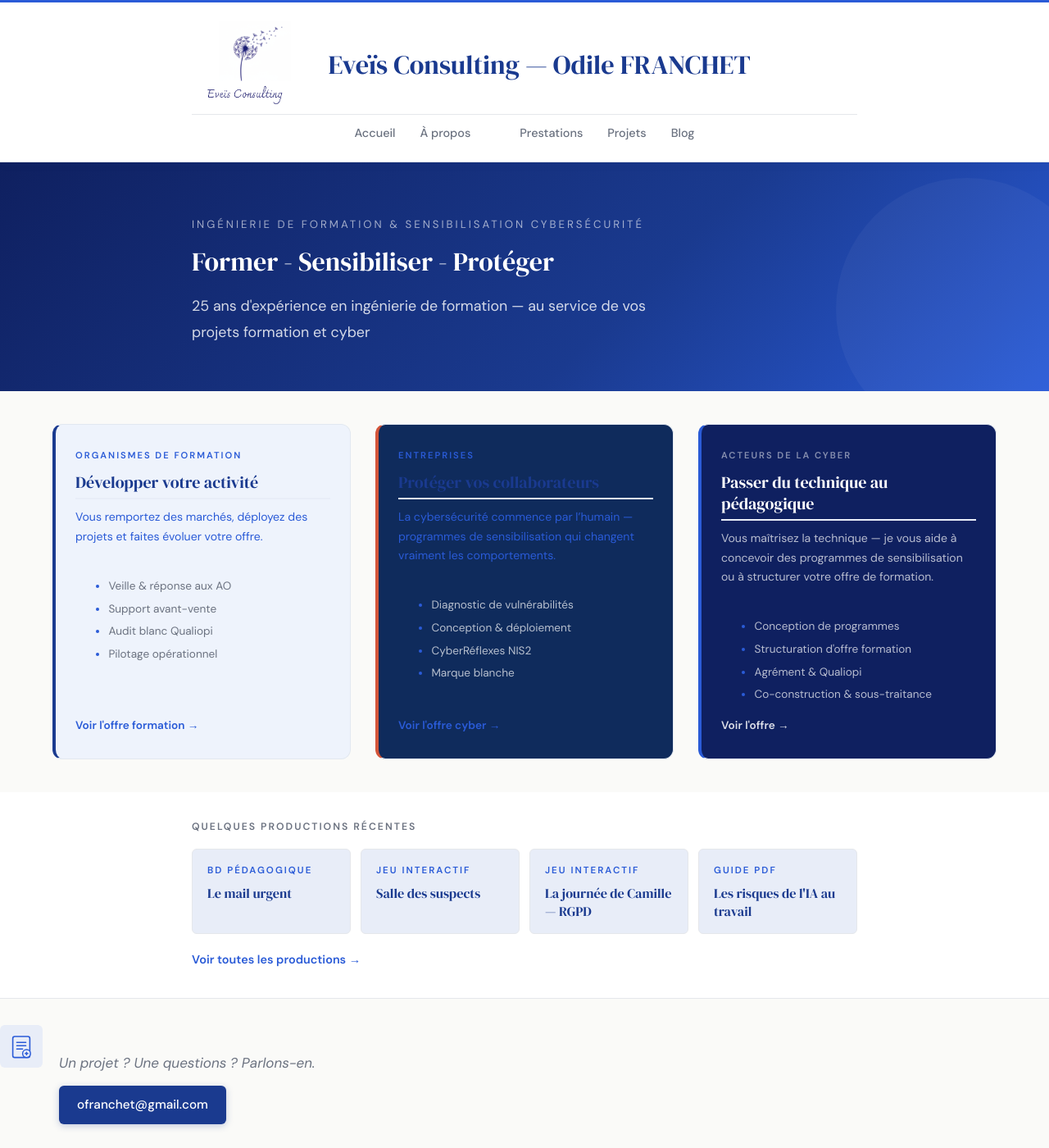
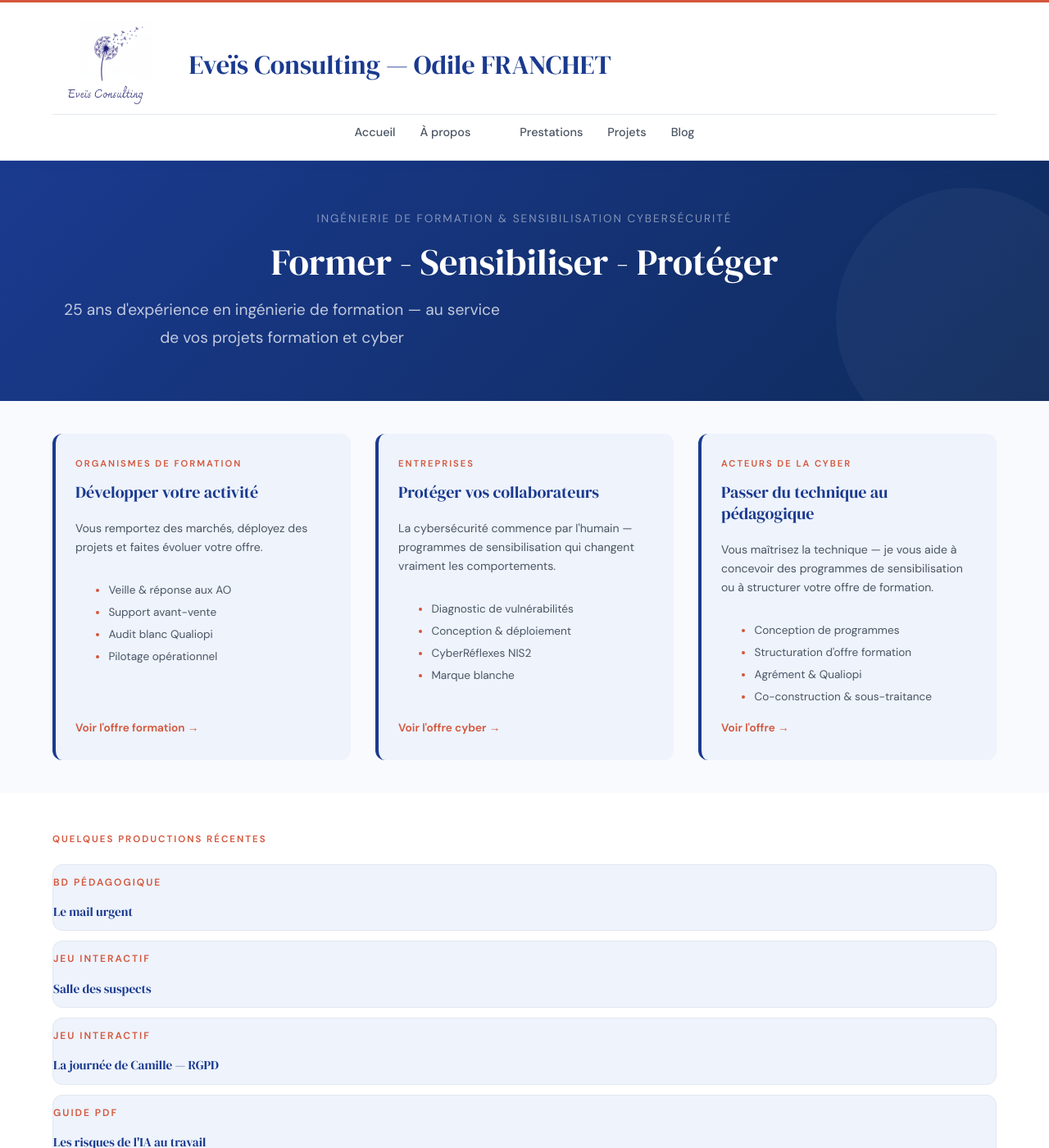
Before and after one commit to ofranchet73/eveis-consulting, a Jekyll site: the page built from index.md, in a window 1280 px wide and 1400 px high. Shown: the whole window at 82% size. Built offline with Jekyll 4.4.1, drawn with Linux system fonts in a browser that asks for light colours; some of the changed text lies outside the part shown.

Commit message:
Update home.html

```diff
--- a/_layouts/home.html
+++ b/_layouts/home.html
@@ -9,52 +9,56 @@
   </div>
 </div>
 
+<!-- Trois cartes identiques -->
 <div class="home-portes-wrap">
-  <div class="home-portes-inner" style="grid-template-columns: repeat(3, 1fr);">
-    <!-- Carte 1 : Organismes de formation -->
-    <a href="/formation.html" class="home-porte home-porte--formation">
+  <div class="home-portes-inner">
+
+    <!-- Carte 1 -->
+    <div class="home-porte">
       <div class="home-porte-tag">ORGANISMES DE FORMATION</div>
       <h2 class="home-porte-titre">Développer votre activité</h2>
       <p class="home-porte-desc">Vous remportez des marchés, déployez des projets et faites évoluer votre offre.</p>
-      <ul style="margin: 10px 0 0 20px; color: var(--muted); font-size: 0.85rem;">
+      <ul>
         <li>Veille & réponse aux AO</li>
         <li>Support avant-vente</li>
         <li>Audit blanc Qualiopi</li>
         <li>Pilotage opérationnel</li>
       </ul>
-      <span class="home-porte-lien">Voir l'offre formation →</span>
-    </a>
+      <a href="/formation.html" class="home-porte-lien">Voir l'offre formation →</a>
+    </div>
 
-    <!-- Carte 2 : Entreprises -->
-    <a href="/cyber.html" class="home-porte home-porte--cyber">
+    <!-- Carte 2 -->
+    <div class="home-porte">
       <div class="home-porte-tag">ENTREPRISES</div>
       <h2 class="home-porte-titre">Protéger vos collaborateurs</h2>
-      <p class="home-porte-desc">La cybersécurité commence par l’humain — programmes de sensibilisation qui changent vraiment les comportements.</p>
-      <ul style="margin: 10px 0 0 20px; color: rgba(255,255,255,0.7); font-size: 0.85rem;">
+      <p class="home-porte-desc">La cybersécurité commence par l'humain — programmes de sensibilisation qui changent vraiment les comportements.</p>
+      <ul>
         <li>Diagnostic de vulnérabilités</li>
         <li>Conception & déploiement</li>
         <li>CyberRéflexes NIS2</li>
         <li>Marque blanche</li>
       </ul>
-      <span class="home-porte-lien">Voir l'offre cyber →</span>
-    </a>
+      <a href="/cyber.html" class="home-porte-lien">Voir l'offre cyber →</a>
+    </div>
 
-    <!-- Carte 3 : Acteurs de la cyber -->
-    <a href="/acteurs.html" class="home-porte" style="background: var(--blue-dark); border-left: 4px solid var(--accent);">
-      <div class="home-porte-tag" style="color: rgba(255,255,255,0.5);">ACTEURS DE LA CYBER</div>
-      <h2 class="home-porte-titre" style="color: var(--white);">Passer du technique au pédagogique</h2>
-      <p class="home-porte-desc" style="color: rgba(255,255,255,0.7);">Vous maîtrisez la technique — je vous aide à concevoir des programmes de sensibilisation ou à structurer votre offre de formation.</p>
-      <ul style="margin: 10px 0 0 20px; color: rgba(255,255,255,0.7); font-size: 0.85rem;">
+    <!-- Carte 3 -->
+    <div class="home-porte">
+      <div class="home-porte-tag">ACTEURS DE LA CYBER</div>
+      <h2 class="home-porte-titre">Passer du technique au pédagogique</h2>
+      <p class="home-porte-desc">Vous maîtrisez la technique — je vous aide à concevoir des programmes de sensibilisation ou à structurer votre offre de formation.</p>
+      <ul>
         <li>Conception de programmes</li>
         <li>Structuration d'offre formation</li>
         <li>Agrément & Qualiopi</li>
         <li>Co-construction & sous-traitance</li>
       </ul>
-      <span class="home-porte-lien" style="color: rgba(255,255,255,0.85);">Voir l'offre →</span>
-    </a>
+      <a href="/acteurs.html" class="home-porte-lien">Voir l'offre →</a>
+    </div>
+
   </div>
 </div>
 
+<!-- Productions -->
 <div class="home-productions">
   <div class="home-productions-inner">
     <p class="home-productions-label">Quelques productions récentes</p>
@@ -80,107 +84,71 @@
   </div>
 </div>
 
-    <div class="home-cible">
-      <div class="home-cible-icon">
-        <svg viewBox="0 0 40 40" xmlns="http://www.w3.org/2000/svg" width="32" height="32">
-          <rect x="7" y="5" width="26" height="32" rx="3" fill="none" stroke="#2a5bd7" stroke-width="2"/>
-          <line x1="13" y1="14" x2="27" y2="14" stroke="#2a5bd7" stroke-width="1.8" stroke-linecap="round"/>
-          <line x1="13" y1="19" x2="27" y2="19" stroke="#2a5bd7" stroke-width="1.8" stroke-linecap="round"/>
-          <line x1="13" y1="24" x2="22" y2="24" stroke="#2a5bd7" stroke-width="1.8" stroke-linecap="round"/>
-          <circle cx="28" cy="31" r="6" fill="#e8edf8" stroke="#2a5bd7" stroke-width="1.8"/>
-          <line x1="26" y1="31" x2="30" y2="31" stroke="#2a5bd7" stroke-width="1.8" stroke-linecap="round"/>
-          <line x1="28" y1="29" x2="28" y2="33" stroke="#2a5bd7" stroke-width="1.8" stroke-linecap="round"/>
-        </svg>
-      </div>
-
-    <div class="home-cible home-cible--cta">
-      <p>Un projet ? Une questions ?  Parlons-en.</p>
-      <a href="mailto:ofranchet@gmail.com" class="btn-email">ofranchet@gmail.com</a>
-    </div>
-
-  </div>
+<!-- CTA -->
+<div class="home-cible home-cible--cta">
+  <p>Un projet ? Une question ? Parlons-en.</p>
+  <a href="mailto:ofranchet@gmail.com" class="btn-email">ofranchet@gmail.com</a>
 </div>
 
+<!-- Styles -->
 <style>
-
-.home-cibles {
-  background: var(--bg);
-  padding: 0 0 60px;
+:root {
+  --blue: #1a3a8f;
+  --blue-light: #eef3fc;
+  --blue-dark: #0f2b5c;
+  --accent: #d4553a;
+  --white: #ffffff;
+  --bg: #f8fafd;
+  --text: #1f2937;
+  --muted: #4b5563;
+  --border: #e2e8f0;
+  --radius: 12px;
+  --max-width: 1200px;
 }
-.home-cibles-inner {
+* {
+  margin: 0;
+  padding: 0;
+  box-sizing: border-box;
+}
+body {
+  font-family: 'DM Sans', sans-serif;
+  background: var(--white);
+  color: var(--text);
+  line-height: 1.6;
+}
+.hero {
+  background: linear-gradient(135deg, var(--blue) 0%, var(--blue-dark) 100%);
+  color: white;
+  padding: 60px 24px;
+  text-align: center;
+}
+.hero-inner {
   max-width: var(--max-width);
   margin: 0 auto;
-  padding: 0 24px;
 }
-.home-cible {
-  display: flex;
-  align-items: flex-start;
-  gap: 20px;
-  padding: 28px 0;
-  border-bottom: 1px solid var(--border);
+.hero-eyebrow {
+  font-size: 0.85rem;
+  letter-spacing: 2px;
+  text-transform: uppercase;
+  opacity: 0.8;
+  margin-bottom: 16px;
 }
-.home-cible--cta {
-  padding-top: 36px;
-  border-bottom: none;
-  flex-direction: column;
-  gap: 12px;
+.hero h1 {
+  font-family: 'DM Serif Display', serif;
+  font-size: 2.8rem;
+  font-weight: 400;
+  margin-bottom: 16px;
 }
-.home-cible--cta p {
-  font-style: italic;
-  color: var(--muted);
-  margin: 0;
+.hero-sub {
+  font-size: 1.2rem;
+  opacity: 0.9;
 }
-.home-cible-icon {
-  flex-shrink: 0;
-  width: 52px;
-  height: 52px;
-  background: var(--blue-light);
-  border-radius: var(--radius);
-  display: flex;
-  align-items: center;
-  justify-content: center;
-  margin-top: 4px;
-}
-.home-cible-text { flex: 1; }
-.home-cible-text h2 {
-  font-family: 'DM Serif Display', serif;
-  font-size: 1.15em;
-  color: var(--blue);
-  margin: 0 0 8px;
-  border-bottom: none;
-  padding-bottom: 0;
-}
-.home-cible-text p {
-  font-size: 0.92em;
-  color: var(--muted);
-  line-height: 1.75;
-  margin-bottom: 10px;
-}
-.home-cible-lien {
-  font-family: 'DM Sans', sans-serif;
-  font-size: 0.83em;
-  font-weight: 600;
-  color: var(--accent);
-  text-decoration: none;
-  border-bottom: 1px solid transparent;
-  transition: border-color 0.2s;
-}
-.home-cible-lien:hover {
-  border-bottom-color: var(--accent);
-  text-decoration: none;
-}
-@media (max-width: 680px) {
-  .home-cible { flex-direction: column; gap: 12px; }
-  .home-cible-icon { width: 44px; height: 44px; }
-}
-
-  /* ===== STYLES POUR LES 3 CARTES ===== */
 .home-portes-wrap {
-  background: var(--bg, #f8fafd);
+  background: var(--bg);
   padding: 40px 0;
 }
 .home-portes-inner {
-  max-width: 1200px;
+  max-width: var(--max-width);
   margin: 0 auto;
   padding: 0 24px;
   display: grid;
@@ -188,53 +156,141 @@
   gap: 30px;
 }
 .home-porte {
+  background: var(--blue-light);
+  border-left: 4px solid var(--blue);
+  border-radius: var(--radius);
+  padding: 28px 24px;
   display: flex;
   flex-direction: column;
-  gap: 10px;
-  padding: 28px 24px;
-  border-radius: 12px;
-  text-decoration: none;
+  gap: 12px;
   transition: transform 0.2s, box-shadow 0.2s;
-  border: 1px solid #e2e8f0;
-  height: 100%;
 }
 .home-porte:hover {
   transform: translateY(-3px);
   box-shadow: 0 8px 24px rgba(26,58,143,0.12);
-}
-.home-porte--formation {
-  background: #eef3fc;
-  border-left: 4px solid #1a3a8f;
-}
-.home-porte--cyber {
-  background: #0f2b5c;
-  border-left: 4px solid #d4553a;
 }
 .home-porte-tag {
   font-size: 0.7rem;
   font-weight: 600;
   text-transform: uppercase;
   letter-spacing: 2px;
+  color: var(--accent);
 }
 .home-porte-titre {
   font-family: 'DM Serif Display', serif;
   font-size: 1.25rem;
   font-weight: 400;
   line-height: 1.3;
+  color: var(--blue);
   margin: 0;
 }
 .home-porte-desc {
   font-size: 0.88rem;
   line-height: 1.65;
+  color: var(--muted);
+}
+.home-porte ul {
+  margin: 0 0 0 20px;
+  color: var(--muted);
+  font-size: 0.85rem;
+}
+.home-porte li {
+  margin-bottom: 4px;
 }
 .home-porte-lien {
   font-size: 0.85rem;
   font-weight: 600;
+  color: var(--accent);
+  text-decoration: none;
   margin-top: auto;
+  display: inline-block;
+  align-self: flex-start;
+}
+.home-porte-lien:hover {
+  text-decoration: underline;
+}
+.home-productions {
+  padding: 48px 0;
+  border-bottom: 1px solid var(--border);
+}
+.home-productions-inner {
+  max-width: var(--max-width);
+  margin: 0 auto;
+  padding: 0 24px;
+}
+.home-productions-label {
+  font-size: 0.72rem;
+  font-weight: 600;
+  text-transform: uppercase;
+  letter-spacing: 2px;
+  color: var(--accent);
+  margin-bottom: 20px;
+}
+.home-productions-list {
+  display: flex;
+  flex-direction: column;
+  gap: 12px;
+  margin-bottom: 20px;
+}
+.home-prod-item {
+  display: flex;
+  gap: 16px;
+  align-items: baseline;
+  padding: 12px 0;
+  border-bottom: 1px solid var(--border);
+  text-decoration: none;
+}
+.home-prod-item:hover {
+  padding-left: 8px;
+}
+.home-prod-tag {
+  font-size: 0.75rem;
+  font-weight: 600;
+  color: var(--accent);
+  min-width: 100px;
+}
+.home-prod-title {
+  font-size: 0.95rem;
+  color: var(--blue);
+}
+.home-productions-link {
+  display: inline-block;
+  margin-top: 16px;
+  color: var(--accent);
+  text-decoration: none;
+  font-weight: 500;
+}
+.home-cible--cta {
+  max-width: var(--max-width);
+  margin: 40px auto 60px;
+  padding: 0 24px;
+  text-align: center;
+}
+.home-cible--cta p {
+  font-size: 1.2rem;
+  font-style: italic;
+  color: var(--muted);
+  margin-bottom: 16px;
+}
+.btn-email {
+  display: inline-block;
+  background: var(--blue);
+  color: white;
+  padding: 12px 28px;
+  border-radius: 40px;
+  text-decoration: none;
+  font-weight: 500;
+  transition: background 0.2s;
+}
+.btn-email:hover {
+  background: var(--accent);
 }
 @media (max-width: 768px) {
   .home-portes-inner {
     grid-template-columns: 1fr;
   }
+  .hero h1 {
+    font-size: 2rem;
+  }
 }
-  </style>
+</style>
```
